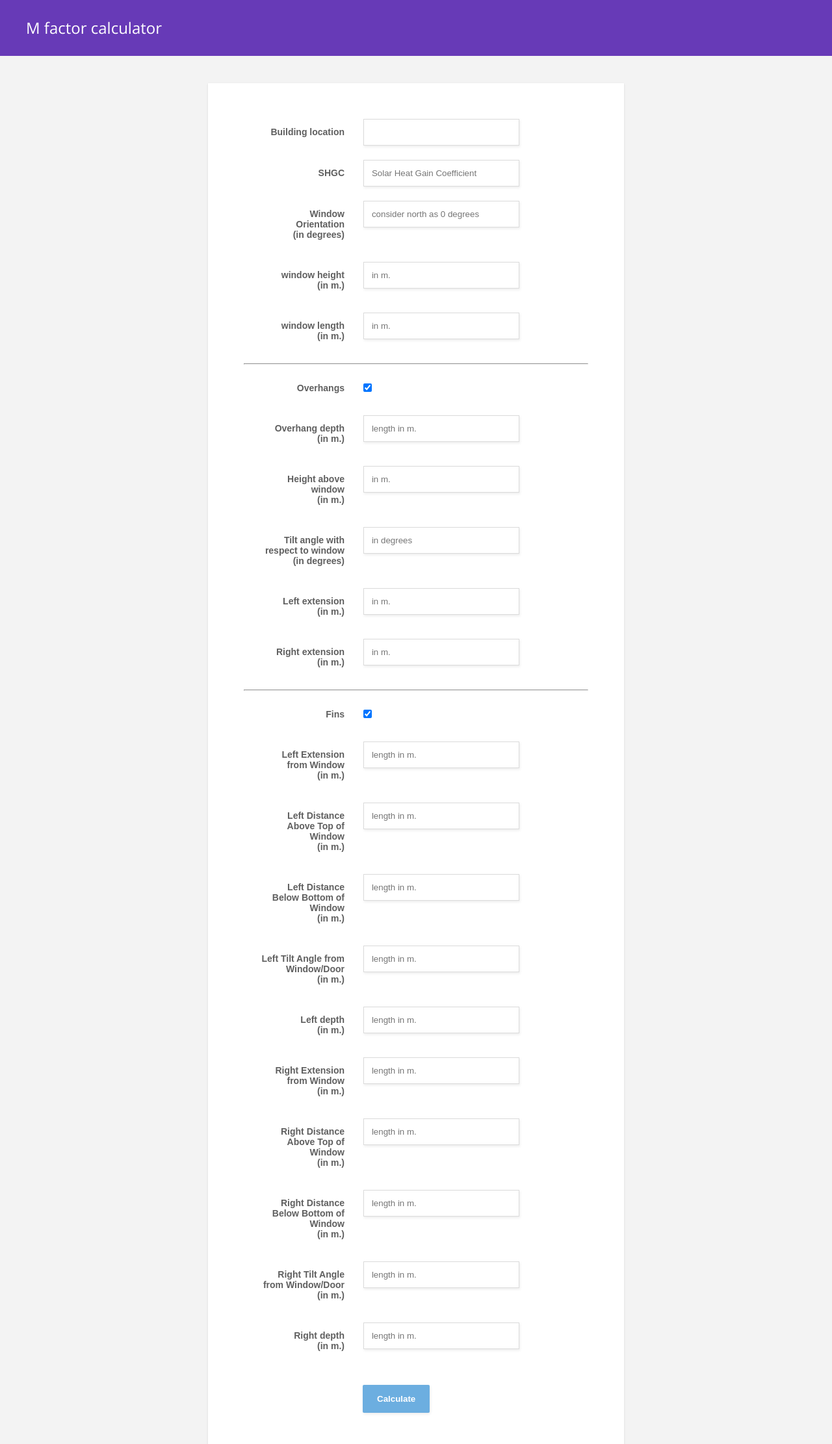
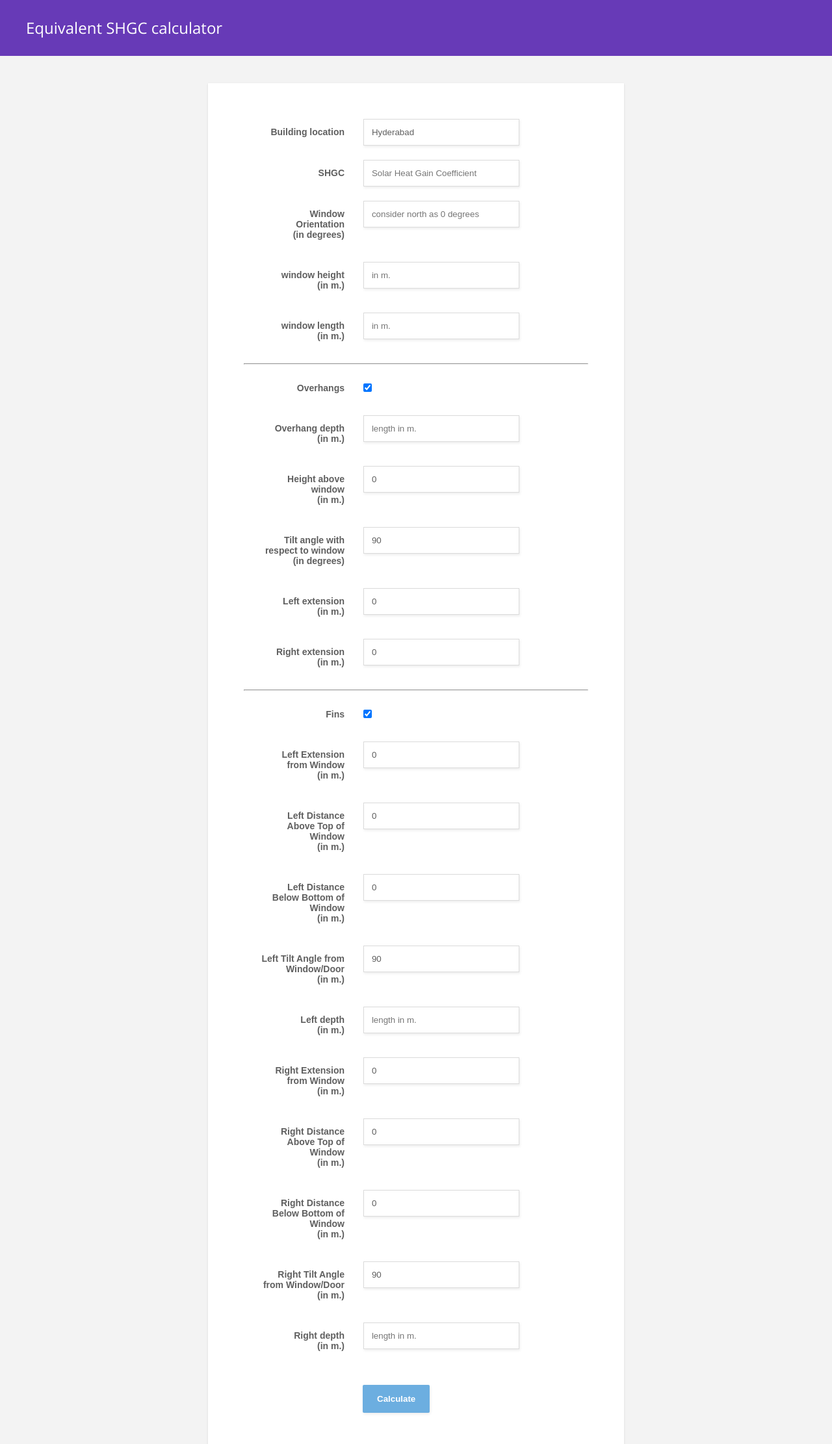
Before and after one commit to sangireddyabhilash/M_factor_calculator_Ver_1.0, a Flask app: page / in a window 1280 px wide. Shown: the top 2222 px of the page at 65% size. Run offline with Flask 2, Linux system fonts and the light colour scheme.

Commit message:
prepopulation of values

```diff
--- a/templates/index.html
+++ b/templates/index.html
@@ -7,7 +7,7 @@
 	<meta http-equiv="X-UA-Compatible" content="IE=edge">
 	<meta name="viewport" content="width=device-width, initial-scale=1">
 
-	<title>Basic Form</title>
+	<title>SHGC calculator</title>
 
 	<link rel="stylesheet" href="../static/demo.css">
 	<link rel="stylesheet" href="../static/form-basic.css">
@@ -16,7 +16,7 @@
 
 
 	<header>
-		<h1>M factor calculator</h1>
+		<h1>Equivalent SHGC calculator</h1>
         <!--<a href="http://tutorialzine.com/2015/07/freebie-7-clean-and-responsive-forms/">Download</a>-->
     </header>
 
@@ -36,7 +36,7 @@
             <div class="form-row">
                 <label>
                     <span>Building location</span>
-                    <input type="text" name="name">
+                    <input type="text" name="name" value='Hyderabad'>
                 </label>
             </div>
 
@@ -87,28 +87,28 @@
             <div class="form-row">
                 <label>
                     <span>Height above window  <br>(in m.)</span>
-                    <input type="length" name="oheight" placeholder="in m."><br>
+                    <input type="length" name="oheight" placeholder="in m." value='0'><br>
                 </label>
             </div>
 
             <div class="form-row">
                 <label>
                     <span>Tilt angle with respect to window <br>(in degrees)</span>
-                    <input type="length" name="otilt" placeholder="in degrees"><br>
+                    <input type="length" name="otilt" placeholder="in degrees" value='90'><br>
                 </label>
             </div>
 
             <div class="form-row">
                 <label>
                     <span>Left extension  <br>(in m.)</span>
-                    <input type="length" name="le" placeholder="in m."><br>
+                    <input type="length" name="le" placeholder="in m." value='0'><br>
                 </label>
             </div>
 
             <div class="form-row">
                 <label>
                     <span>Right extension  <br>(in m.)</span>
-                    <input type="length" name="re" placeholder="in m."><br>
+                    <input type="length" name="re" placeholder="in m." value='0'><br>
                 </label>
             </div>
 
@@ -133,25 +133,25 @@
             <div class="form-row">
                 <label>
                     <span>Left Extension from Window  <br>(in m.)</span>
-                    <input type="length" name="fle" placeholder="length in m."><br>
+                    <input type="length" name="fle" placeholder="length in m." value='0'><br>
                 </label>
             </div>
             <div class="form-row">
                 <label>
                     <span>Left Distance Above Top of Window   <br>(in m.)</span>
-                    <input type="length" name="flda" placeholder="length in m."><br>
+                    <input type="length" name="flda" placeholder="length in m." value='0'><br>
                 </label>
             </div>
             <div class="form-row">
                 <label>
                     <span>Left Distance Below Bottom of Window  <br>(in m.)</span>
-                    <input type="length" name="fldb" placeholder="length in m."><br>
+                    <input type="length" name="fldb" placeholder="length in m." value='0'><br>
                 </label>
             </div>
             <div class="form-row">
                 <label>
                     <span>Left Tilt Angle from Window/Door  <br>(in m.)</span>
-                    <input type="length" name="flt" placeholder="length in m."><br>
+                    <input type="length" name="flt" placeholder="length in degrees" value='90'><br>
                 </label>
             </div>
             <div class="form-row">
@@ -163,25 +163,25 @@
                         <div class="form-row">
                 <label>
                     <span>Right Extension from Window  <br>(in m.)</span>
-                    <input type="length" name="fre" placeholder="length in m."><br>
+                    <input type="length" name="fre" placeholder="length in m." value='0'><br>
                 </label>
             </div>
             <div class="form-row">
                 <label>
                     <span>Right Distance Above Top of Window   <br>(in m.)</span>
-                    <input type="length" name="frda" placeholder="length in m."><br>
+                    <input type="length" name="frda" placeholder="length in m." value='0'> <br>
                 </label>
             </div>
             <div class="form-row">
                 <label>
                     <span>Right Distance Below Bottom of Window  <br>(in m.)</span>
-                    <input type="length" name="frdb" placeholder="length in m."><br>
+                    <input type="length" name="frdb" placeholder="length in m." value='0'><br>
                 </label>
             </div>
             <div class="form-row">
                 <label>
                     <span>Right Tilt Angle from Window/Door  <br>(in m.)</span>
-                    <input type="length" name="frt" placeholder="length in m."><br>
+                    <input type="length" name="frt" placeholder="length in degrees" value='90'><br>
                 </label>
             </div>
             <div class="form-row">
```
